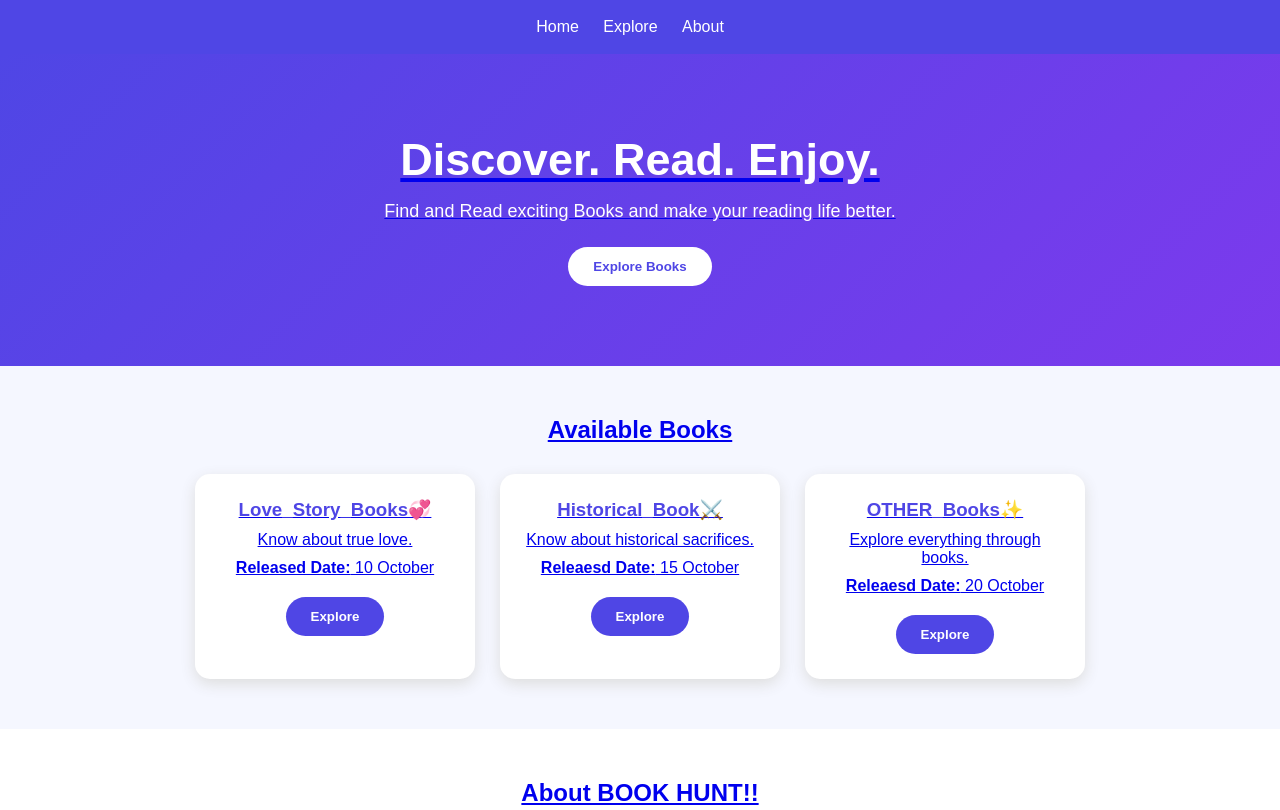
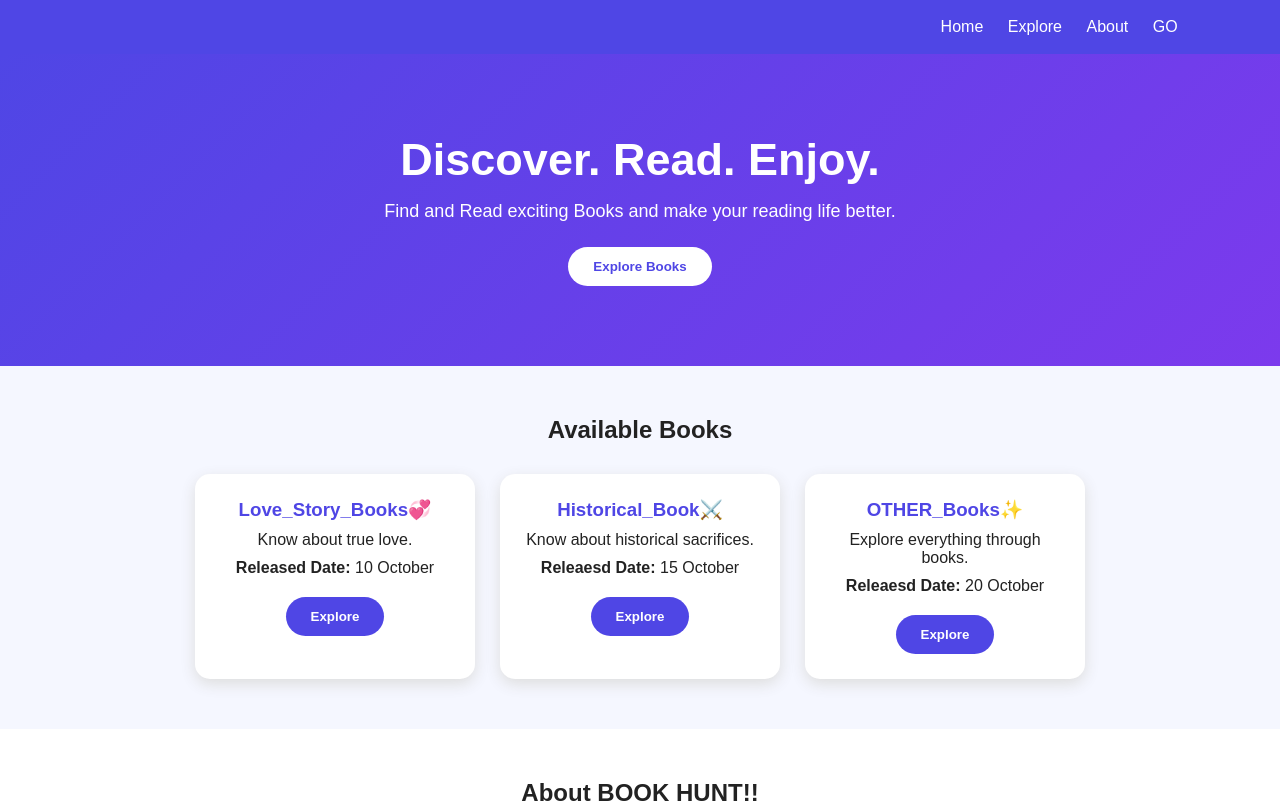
Before and after one commit to Ashok-12Lande/Webers_books, a plain HTML site: page index.html in a window 1280 px wide. Shown: the top 810 px of the page. Drawn offline with Linux system fonts and the light colour scheme.

Commit message:
Update index.html

```diff
--- a/index.html
+++ b/index.html
@@ -130,7 +130,7 @@
             <a href="#home">Home</a>
             <a href="#books"> Explore</a>
             <a href="#about">About</a>
-            <a href="https://www.upload.ee/files/19814095/books.json.html"</a>
+            <a href="https://www.upload.ee/files/19814095/books.json.html">GO</a>
         </div>
     </nav>
 
```
